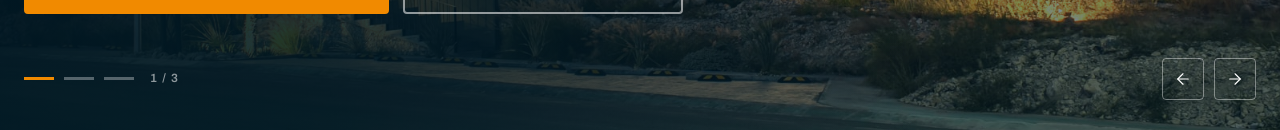
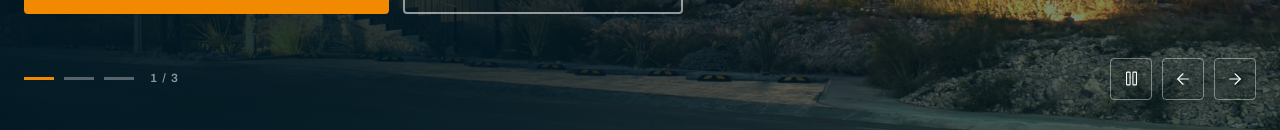
Before and after one commit to human-marketing-dev/grupo-interra, a Next.js app: page / in a window 1280 px wide. Shown: the part 675-805 px from the top of the page. Built offline with nearby package versions, Linux system fonts and the light colour scheme; no server answers.

Commit message:
arreglando altura de heros

```diff
--- a/app/globals.css
+++ b/app/globals.css
@@ -765,16 +765,25 @@ button.ds-property {
   opacity: 1;
 }
 
-/* Reserva de alto para que el bloque de texto no salte entre slides, que
-   tienen títulos de distinto largo. */
+/* Los slides se apilan en una sola celda: el alto del héroe queda fijado por
+   el más alto (el primero, cuyo título ocupa tres líneas) y no salta al
+   cambiar de slide. */
 .ds-hero__copy {
-  min-height: 372px;
+  display: grid;
 }
 
-@media (min-width: 768px) {
-  .ds-hero__copy {
-    min-height: 424px;
-  }
+.ds-hero__slide {
+  grid-area: 1 / 1;
+  visibility: hidden;
+  opacity: 0;
+  transition:
+    opacity var(--dur-base) var(--ease-standard),
+    visibility var(--dur-base) var(--ease-standard);
+}
+
+.ds-hero__slide[data-active="true"] {
+  visibility: visible;
+  opacity: 1;
 }
 
 /* Solo el primer slide lleva <h1> — la página debe tener uno. Los otros dos
--- a/components/ds/Icon.tsx
+++ b/components/ds/Icon.tsx
@@ -14,7 +14,9 @@ import {
   Mail,
   MapPin,
   Package,
+  Pause,
   Phone,
+  Play,
   PlugZap,
   Route,
   Ruler,
@@ -62,6 +64,8 @@ const ICONS = {
   handshake: Handshake,
   "house-plus": HousePlus,
   package: Package,
+  pause: Pause,
+  play: Play,
   "plug-zap": PlugZap,
   "shield-check": ShieldCheck,
   store: Store,
--- a/components/landing/Hero.tsx
+++ b/components/landing/Hero.tsx
@@ -1,21 +1,62 @@
 "use client";
 
 import Image from "next/image";
-import { useState, type KeyboardEvent } from "react";
+import {
+  useEffect,
+  useState,
+  useSyncExternalStore,
+  type KeyboardEvent,
+} from "react";
 import { Button } from "@/components/ds/Button";
 import { Icon } from "@/components/ds/Icon";
 import { IconButton } from "@/components/ds/IconButton";
 import { StatBlock } from "@/components/ds/StatBlock";
 import { HERO_SLIDES, HERO_STATS } from "@/content/site";
 
+/** Tiempo por slide. Suficiente para leer el párrafo antes de que avance. */
+const AUTOPLAY_MS = 7000;
+
+const REDUCED_MOTION = "(prefers-reduced-motion: reduce)";
+
+function useReducedMotion() {
+  return useSyncExternalStore(
+    (onChange) => {
+      const query = window.matchMedia(REDUCED_MOTION);
+      query.addEventListener("change", onChange);
+      return () => query.removeEventListener("change", onChange);
+    },
+    () => window.matchMedia(REDUCED_MOTION).matches,
+    () => false,
+  );
+}
+
 /**
- * Héroe en carrusel. Sin autoplay: el sistema de diseño lo prohíbe
- * explícitamente ("sin autoplay de carruseles"). Se avanza con los puntos, las
- * flechas o ← → cuando el carrusel tiene el foco.
+ * Héroe en carrusel con autoplay.
+ *
+ * OJO: el sistema de diseño pide "sin autoplay de carruseles"; se activó por
+ * decisión explícita del cliente para que Santte e IBP no queden invisibles.
+ * Para cumplir con WCAG 2.2.2 el avance automático se puede pausar, y además
+ * se detiene solo al pasar el mouse, al enfocar el carrusel o si el sistema
+ * pide movimiento reducido.
  */
 export function Hero() {
   const [index, setIndex] = useState(0);
+  const [playing, setPlaying] = useState(true);
+  const [held, setHeld] = useState(false);
   const total = HERO_SLIDES.length;
+
+  // El sistema puede vetar el avance automático aunque el usuario no lo pause.
+  const reduced = useReducedMotion();
+  const running = playing && !reduced;
+
+  useEffect(() => {
+    if (!running || held) return;
+    const id = window.setInterval(
+      () => setIndex((current) => (current + 1) % total),
+      AUTOPLAY_MS,
+    );
+    return () => window.clearInterval(id);
+  }, [running, held, total]);
 
   function go(step: number) {
     setIndex((current) => (current + step + total) % total);
@@ -36,7 +77,12 @@ export function Hero() {
     <section
       role="region"
       aria-label="Destacados"
+      aria-roledescription="carrusel"
       onKeyDown={onKeyDown}
+      onMouseEnter={() => setHeld(true)}
+      onMouseLeave={() => setHeld(false)}
+      onFocusCapture={() => setHeld(true)}
+      onBlurCapture={() => setHeld(false)}
       style={{
         position: "relative",
         background: "var(--interra-black)",
@@ -81,13 +127,18 @@ export function Hero() {
       <div className="ds-hero-scrim" />
 
       <div className="ds-container relative pt-[150px] pb-[80px] md:pt-[190px] md:pb-[120px]">
-        {/* Los tres bloques se renderizan siempre y los inactivos van con
-            `hidden`: así el copy de Santte e IBP queda en el HTML para los
-            buscadores, y `hidden` lo saca del tab order y del árbol de
-            accesibilidad — mismo patrón que los paneles de Desarrollos. */}
+        {/* Los tres bloques se apilan en la misma celda de grid, así el alto
+            del héroe es siempre el del slide más alto y no salta al cambiar.
+            `visibility` (no `hidden`) porque display:none no aporta alto; aun
+            así saca el contenido del tab order y del árbol de accesibilidad,
+            y lo deja en el HTML para los buscadores. */}
         <div className="ds-hero__copy" aria-live="polite">
           {HERO_SLIDES.map((item, itemIndex) => (
-            <div key={item.id} hidden={itemIndex !== index}>
+            <div
+              key={item.id}
+              className="ds-hero__slide"
+              data-active={itemIndex === index}
+            >
               <div className="flex items-center gap-3">
                 <span className="ds-rule" />
                 <span
@@ -164,6 +215,15 @@ export function Hero() {
             <IconButton
               variant="inverse"
               size={42}
+              label={running ? "Pausar el carrusel" : "Reanudar el carrusel"}
+              aria-pressed={!running}
+              onClick={() => setPlaying((value) => !value)}
+            >
+              <Icon name={running ? "pause" : "play"} size={17} />
+            </IconButton>
+            <IconButton
+              variant="inverse"
+              size={42}
               label="Destacado anterior"
               onClick={() => go(-1)}
             >
```
